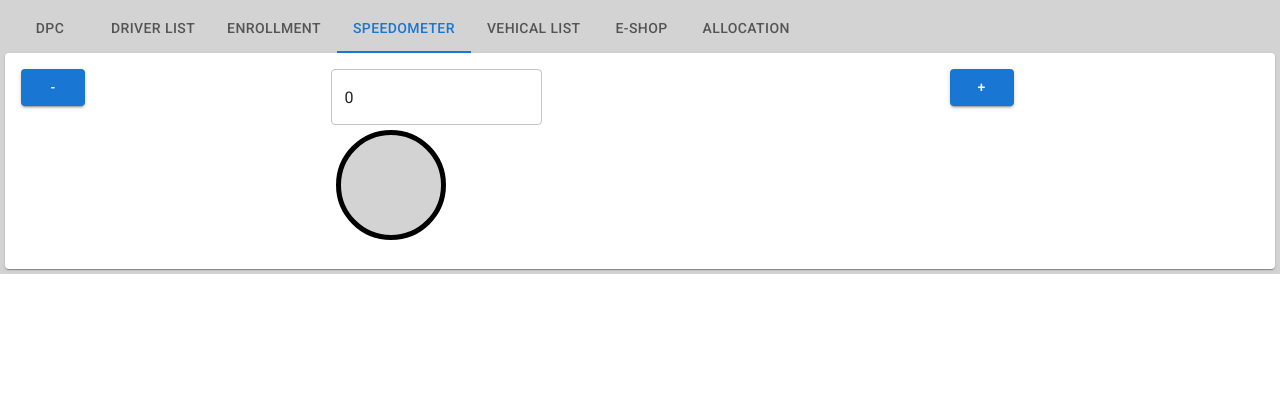
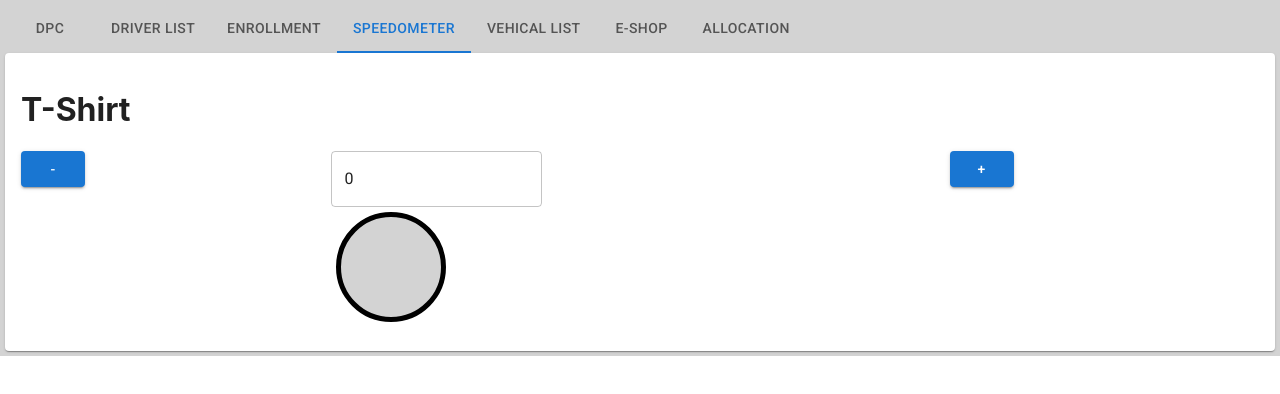
Before and after one commit to dnyankirtankar3991/vhms-app, a React (Create React App) app: page / in a window 1280 px wide. Both pictures are taken after a click on the tab "SPEEDOMETER". Shown: the top 394 px of the page. Built offline with nearby package versions, Linux system fonts and the light colour scheme.

Commit message:
Redux implementation

```diff
--- a/package.json
+++ b/package.json
@@ -14,7 +14,9 @@
     "axios": "^0.26.1",
     "react": "^17.0.2",
     "react-dom": "^17.0.2",
+    "react-redux": "^7.2.8",
     "react-scripts": "5.0.0",
+    "redux": "^4.1.2",
     "styled-components": "^5.3.5",
     "web-vitals": "^2.1.4"
   },
--- a/src/App.js
+++ b/src/App.js
@@ -1,11 +1,16 @@
 import React from "react";
+import { Provider } from "react-redux";
+import { configStore } from "./state/store";
 import { Home } from "./components/Home";
 import "./components/common.css";
 
 function App() {
+  const localstore = configStore();
   return (
     <div className="main">
-      <Home />
+      <Provider store={localstore}>
+        <Home />
+      </Provider>
     </div>
   );
 }
--- a/src/components/DpcItem.jsx
+++ b/src/components/DpcItem.jsx
@@ -26,7 +26,7 @@ export const DpcItem = ({ item }) => {
               </Grid>
             </Grid>
             <Grid item xs={12}>
-              Local Drive{" "}
+              Local Drive
               <Rating value={local} onChange={(e, val) => setLocal(val)} />
             </Grid>
             <Grid item xs={12}>
--- a/src/components/EShop.jsx
+++ b/src/components/EShop.jsx
@@ -8,6 +8,7 @@ import {
   TextField,
   Badge,
 } from "@mui/material";
+import { useDispatch, useSelector } from "react-redux";
 import ShoppingCartOutlinedIcon from "@mui/icons-material/ShoppingCartOutlined";
 import AddShoppingCartOutlinedIcon from "@mui/icons-material/AddShoppingCartOutlined";
 
@@ -17,16 +18,40 @@ export const EShop = () => {
   const [filtProducts, setFiltProducts] = useState([]);
   const [cartdata, setCartdata] = useState([]);
   const [selectedCat, setSelectedCat] = useState("All");
+  const [flg, setFlg] = useState(false);
+  const dispatch = useDispatch();
+  const selectorCategory = useSelector(
+    (state) => state.productReducer.prodname
+  );
+  const selectorProds = useSelector((state) => state.productReducer.products);
+  const selectorCatgs = useSelector((state) => state.productReducer.categories);
   const getCategories = async () => {
+    if (selectorCatgs.length > 0) {
+      setCategories([...selectorCatgs]);
+    } else {
       const catdata = await axios.get(
         "https://fakestoreapi.com/products/categories"
       );
       setCategories([...catdata.data, "All"]);
+      dispatch({
+        type: "SET_CATEGORIES",
+        data: [...catdata.data, "All"],
+      });
+    }
   };
   const getProducts = async () => {
+    if (selectorProds.length > 0) {
+      setProducts([...selectorProds]);
+      setFiltProducts([...selectorProds]);
+    } else {
       const proddata = await axios.get("https://fakestoreapi.com/products");
       setProducts([...proddata.data]);
       setFiltProducts([...proddata.data]);
+      dispatch({
+        type: "SET_PRODUCTS",
+        data: [...proddata.data],
+      });
+    }
   };
   const handleAddToCart = (item) => {
     setCartdata([item, ...cartdata]);
@@ -40,12 +65,22 @@ export const EShop = () => {
       );
       setFiltProducts([...filtered]);
     }
+    dispatch({
+      type: "SET_NAME",
+      data: selectedCat,
+    });
   }, [selectedCat]);
   useEffect(() => {
     if (categories.length > 0) {
       getProducts();
     }
   }, [categories]);
+  useEffect(() => {
+    if (selectorCategory !== "" && !flg) {
+      setSelectedCat(selectorCategory);
+      setFlg(true);
+    }
+  }, [selectorCategory]);
   useEffect(() => {
     getCategories();
   }, []);
--- a/src/components/Speedometer.jsx
+++ b/src/components/Speedometer.jsx
@@ -1,10 +1,11 @@
 import React, { useState, useEffect } from "react";
+import { useSelector } from "react-redux";
 import { Grid, Button, TextField, Card, CardContent } from "@mui/material";
 
 export const Speedometer = () => {
   const [speed, setSpeed] = useState(0);
   const [status, setStatus] = useState("lightgray");
-
+  const selectorProd = useSelector((state) => state.productReducer.prodname);
   useEffect(() => {
     if (speed > 5 && speed < 21) {
       setStatus("yellow");
@@ -19,6 +20,7 @@ export const Speedometer = () => {
   return (
     <Card>
       <CardContent>
+        <h1>{selectorProd}</h1>
         <React.Fragment>
           <Grid container>
             <Grid item xs={3}>
--- a/src/components/common.css
+++ b/src/components/common.css
@@ -1,14 +1,14 @@
 .main {
-  margin: 0px;
+  margin: 0;
   padding: 5px;
-  background-color: lightgray;
+  background-color: #d3d3d3;
 }
 .signal {
   margin: 5px;
   width: 100px;
   height: 100px;
   border-radius: 50%;
-  border: 5px solid black;
+  border: 5px solid #000;
   background-color: gray;
 }
 .driveritem {
@@ -39,14 +39,14 @@
 }
 .carting {
   font-size: 50px !important;
-  color: blue;
+  color: #00f;
   padding-left: 50px;
 }
 .cartingadd {
   font-size: 30px !important;
-  color: blue;
+  color: #00f;
   padding-right: 10px;
 }
 .cartingadd:active {
-  color: greenyellow;
+  color: #adff2f;
 }
--- /dev/null
+++ b/src/state/reducers/productReducer.js
@@ -0,0 +1,26 @@
+export const productReducer = (
+  state = { prodname: "T-Shirt", products: [], categories: [] },
+  action
+) => {
+  switch (action.type) {
+    case "SET_NAME":
+      return {
+        ...state,
+        prodname: action.data,
+      };
+      break;
+    case "SET_PRODUCTS":
+      return {
+        ...state,
+        products: action.data,
+      };
+      break;
+    case "SET_CATEGORIES":
+      return {
+        ...state,
+        categories: action.data,
+      };
+      break;
+  }
+  return state;
+};
--- /dev/null
+++ b/src/state/store.js
@@ -0,0 +1,10 @@
+import { createStore, combineReducers } from "redux";
+import { productReducer } from "./reducers/productReducer";
+
+export const configStore = () => {
+  const mystore = createStore(
+    combineReducers({ productReducer }),
+    window.__REDUX_DEVTOOLS_EXTENSION__ && window.__REDUX_DEVTOOLS_EXTENSION__()
+  );
+  return mystore;
+};
```
Also changed, not shown: 1 other file (tests, documents, lock files or other folders). Lines whose indentation alone changed are shown as unchanged.
